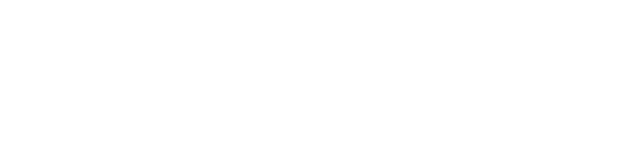
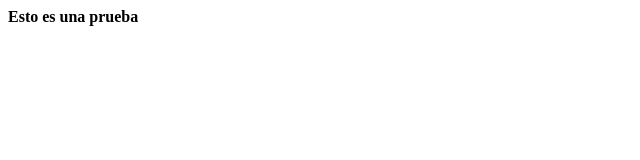
Before and after one commit to alecma3/EjercicioTallerHtmlCss, a plain HTML site: page index.html in a window 1280 px wide. Shown: the whole page, without its empty margins (0-640 px from the left). Drawn offline with Linux system fonts and the light colour scheme.

Commit message:
Update index.html

```diff
--- a/index.html
+++ b/index.html
@@ -1,2 +1,2 @@
 <!DOCTYPE html>
-<strongEstoesunaprueba>
+<strong>Esto es una prueba  </strong>
```
